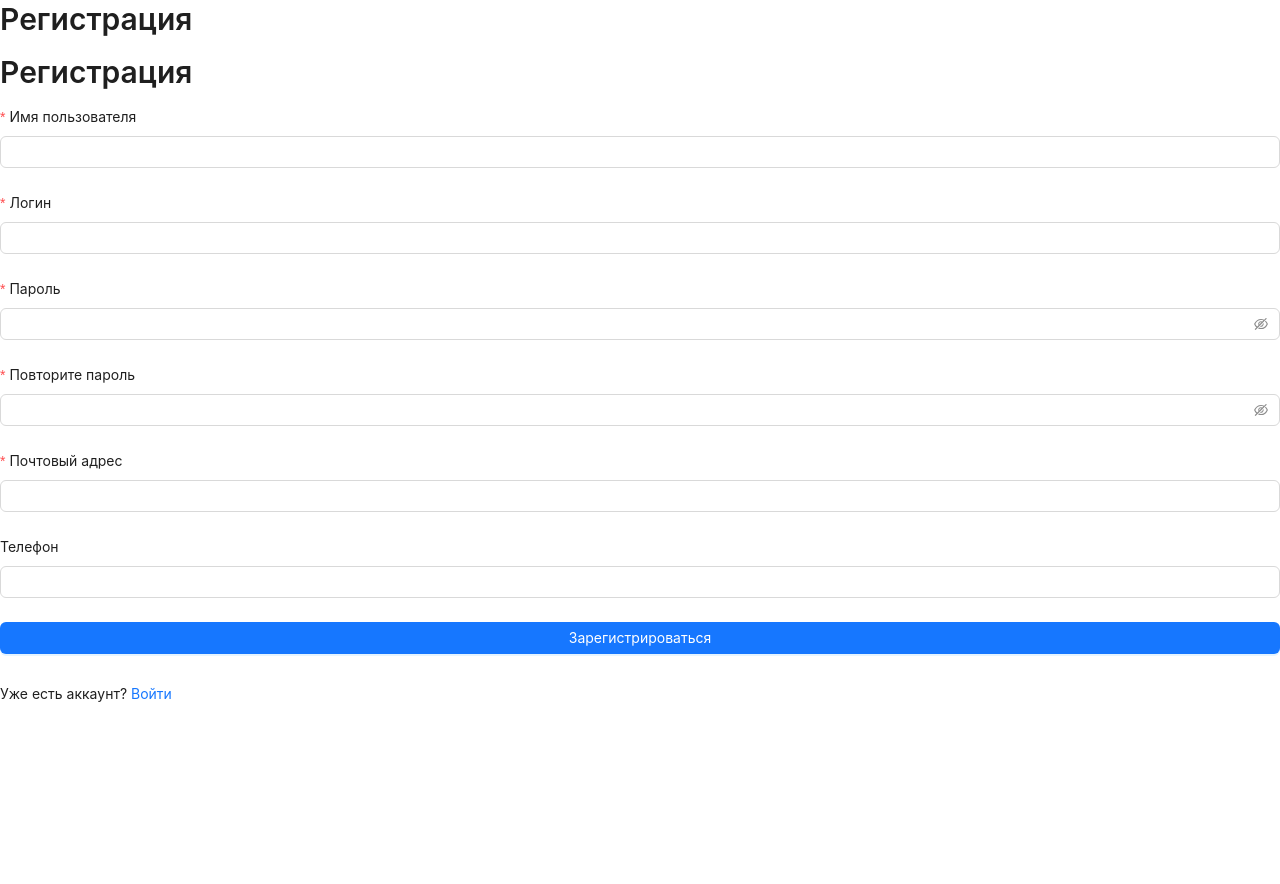
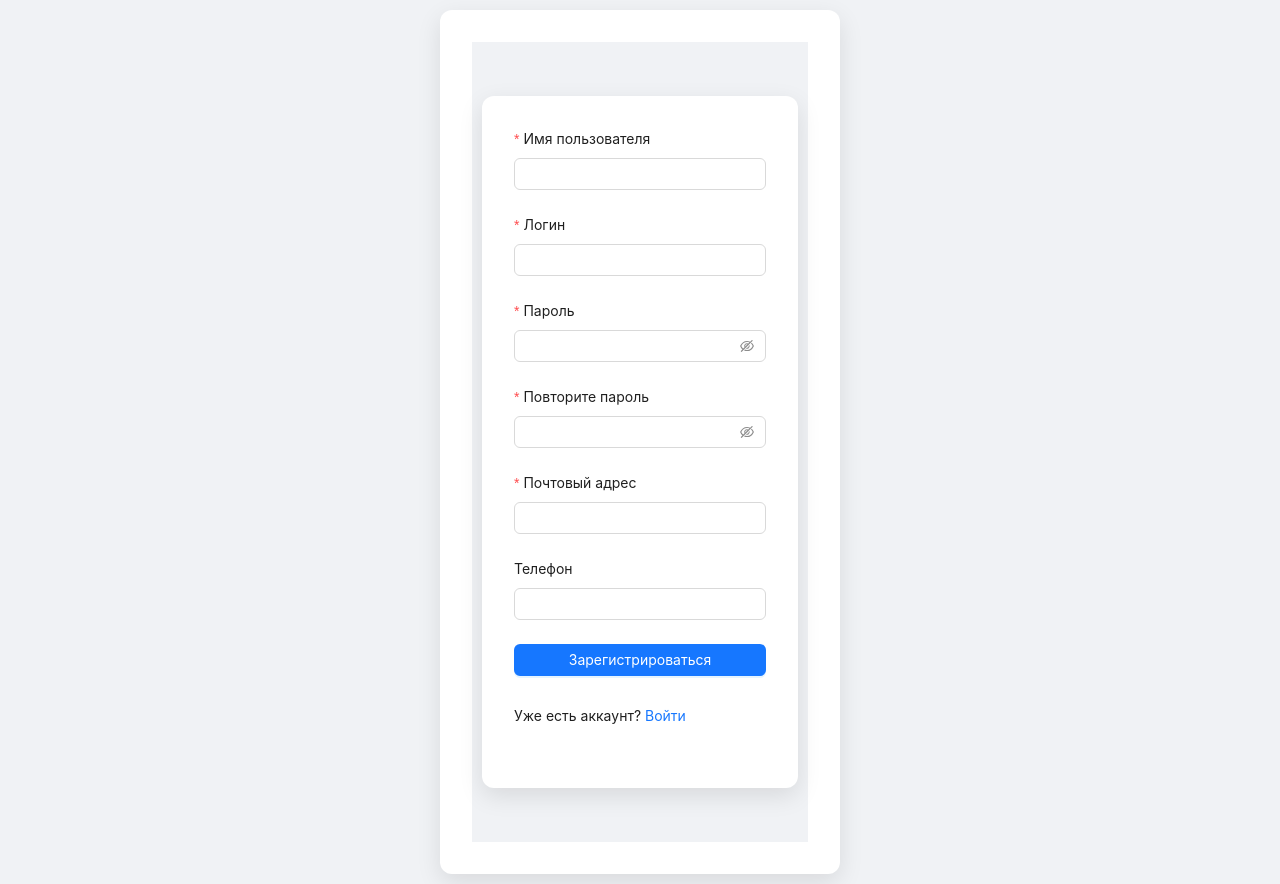
Before and after one commit to GB00747/CRM-System-TS, a React (Vite) app: page /register in a window 1280 px wide. Before the commit the page ends 800 px from the top, so only its background shows below. Built offline with nearby package versions, Linux system fonts and the light colour scheme.

Commit message:
Fix bages

```diff
--- a/src/api/todosApi.ts
+++ b/src/api/todosApi.ts
@@ -15,7 +15,7 @@ export const todosApi = {
 
   filteredTasks: async (
     filter: Filter,
-  ): Promise<FilteredTasksResponse | undefined> => {
+  ): Promise<FilteredTasksResponse> => {
     const response = await axiosInstance.get<FilteredTasksResponse>("/todos", {
       params: { filter },
     });
@@ -30,7 +30,7 @@ export const todosApi = {
   updateTask: async (
     id: number,
     data: UpdateTask,
-  ): Promise<Task | undefined> => {
+  ): Promise<Task> => {
     const response = await axiosInstance.put<Task>(`/todos/${id}`, data);
     return response.data;
   },
--- a/src/features/auth/authSlice.ts
+++ b/src/features/auth/authSlice.ts
@@ -10,13 +10,13 @@ import {
 
 interface AuthState {
   user: UserResponse | null;
-  error: string | null;
+  error: string ;
   status: "idle" | "success" | "error";
 }
 
 const initialState: AuthState = {
   user: null,
-  error: null,
+  error: '',
   status: 'idle',
 };
 
@@ -93,7 +93,7 @@ const authSlice = createSlice({
     logout(state) {
       state.user = null;
       state.status = "idle";
-      state.error = null;
+      state.error = '';
       localStorage.removeItem("accessToken");
       localStorage.removeItem("refreshToken");
     },
@@ -101,15 +101,15 @@ const authSlice = createSlice({
   extraReducers: (builder) => {
     builder
       .addCase(register.pending, (state) => {
-        state.error = null;
+        state.error = '';
       })
       .addCase(register.rejected, (state, action) => {
-        state.error = action.payload;
+        state.error = action.payload ?? "Неизвестная ошибка регистрации.";
       })
 
 
       .addCase(login.fulfilled, (state) => {
-        state.error = null;
+        state.error = '';
         state.status = 'success'
       })
 
@@ -118,7 +118,7 @@ const authSlice = createSlice({
         state.user = action.payload;
       })
       .addCase(getProfile.rejected, (state, action) => {
-        state.error = action.payload
+        state.error = action.payload ?? 'Неизвестная ошибка при получении профиля'
       })
   },
 });
--- a/src/features/todos/TodoSlice.ts
+++ b/src/features/todos/TodoSlice.ts
@@ -1,5 +1,5 @@
 import {createAsyncThunk, createSlice} from "@reduxjs/toolkit";
-import {Filter, Task, TaskInfo} from './todoTypes'
+import {Filter, Task, TaskInfo, FilteredTasksResponse} from './todoTypes'
 import {todosApi} from "@/api/todosApi";
 
 export interface TodosState {
@@ -25,18 +25,26 @@ const initialState: TodosState = {
   error: null,
 };
 
-export const fetchTodos = createAsyncThunk(
+export const fetchTodos = createAsyncThunk<
+  FilteredTasksResponse,
+  Filter,
+  { rejectValue: string }
+>(
   'todos/fetchTodos',
-  async (filter: Filter, thunkAPI) => {
+  async (
+    filter,
+    { rejectWithValue }
+  ) => {
     try {
       const data = await todosApi.filteredTasks(filter);
       return data;
-    } catch (error) {
-
-      return thunkAPI.rejectWithValue("Ошибка при загрузке задач");
+    } catch (error: unknown) {
+      // Обязательно return!
+      return rejectWithValue("Ошибка при загрузке задач");
     }
   }
 );
+
 
 export const deleteTodo = createAsyncThunk(
   'todos/deleteTodo',
@@ -54,7 +62,7 @@ export const deleteTodo = createAsyncThunk(
 export const updateTodo = createAsyncThunk(
   'todos/updateTodo',
   async (
-    { id, data }: { id: number; data: { title?: string; isDone?: boolean } },
+    {id, data}: { id: number; data: { title?: string; isDone?: boolean } },
     thunkAPI
   ) => {
     try {
@@ -88,8 +96,6 @@ const todosSlice = createSlice({
       .addCase(deleteTodo.pending, (state) => {
         state.error = null;
       })
-      .addCase(deleteTodo.fulfilled, (state) => {
-      })
       .addCase(deleteTodo.rejected, (state, action) => {
         state.error = action.payload as string;
       })
--- a/src/features/todos/todoTypes.ts
+++ b/src/features/todos/todoTypes.ts
@@ -23,7 +23,7 @@ export type TaskInfo = {
 
 export type MetaResponse<T, N> = {
   data: T[];
-  info?: N;
+  info: N;
   meta: {
     totalAmount: number;
   };
--- a/src/layout/AuthLayout.tsx
+++ b/src/layout/AuthLayout.tsx
@@ -1,20 +1,15 @@
 import { ReactNode } from "react";
-import { Typography } from "antd";
-
-const { Title } = Typography;
+import "./auth.css";
 
 interface AuthLayoutProps {
-  title: string;
   children: ReactNode;
+  title?: string;
 }
 
-export default function AuthLayout({ title, children }: AuthLayoutProps) {
+export default function AuthLayout({ children }: AuthLayoutProps) {
   return (
-    <div className="min-h-screen flex items-center justify-center bg-gray-50">
-      <div className="max-w-md w-full p-6 bg-white shadow-lg rounded-xl">
-        <Title level={2} className="text-center mb-6">
-          {title}
-        </Title>
+    <div className="auth-wrapper">
+      <div className="auth-box">
         {children}
       </div>
     </div>
--- /dev/null
+++ b/src/layout/auth.css
@@ -0,0 +1,17 @@
+.auth-wrapper {
+    display: flex;
+    justify-content: center;
+    align-items: center;
+    min-height: 100vh;
+    background-color: #f0f2f5;
+    padding: 10px;
+}
+
+.auth-box {
+    width: 100%;
+    max-width: 400px;
+    padding: 32px;
+    background-color: #fff;
+    border-radius: 12px;
+    box-shadow: 0 8px 24px rgba(0, 0, 0, 0.1);
+}
--- a/src/pages/LoginPage.tsx
+++ b/src/pages/LoginPage.tsx
@@ -1,24 +1,22 @@
 import { Form, Input, Button, Typography, message } from "antd";
 import { useNavigate } from "react-router-dom";
-import {login} from "@/features/auth/authSlice.ts";
-import {AuthData} from '@/features/auth/authTypes'
-import {useDispatch} from "react-redux";
-import {AppDispatch} from "@/app/store.ts";
+import { login } from "@/features/auth/authSlice.ts";
+import { AuthData } from "@/features/auth/authTypes";
+import { useDispatch } from "react-redux";
+import { AppDispatch } from "@/app/store.ts";
 
-const { Title, Link } = Typography;
+const { Link } = Typography;
 
 export default function LoginPage() {
   const dispatch = useDispatch<AppDispatch>();
   const [form] = Form.useForm();
   const navigate = useNavigate();
 
-  // Обработчик отправки формы
   const onFinish = async (values: AuthData) => {
     try {
-      await dispatch(login(values))
+      await dispatch(login(values));
       message.success("Авторизация прошла успешно.");
-      navigate("/app/todos"); // Перенаправление на главную страницу (Список задач)
-
+      navigate("/app/todos");
     } catch (error: any) {
       if (error.response?.status === 401) {
         message.error("Неверные логин или пароль");
@@ -29,8 +27,7 @@ export default function LoginPage() {
   };
 
   return (
-    <div className="max-w-md mx-auto p-4 mt-10 shadow-lg rounded-xl">
-      <Title level={2}>Вход в систему</Title>
+      <div>
         <Form form={form} layout="vertical" onFinish={onFinish}>
           <Form.Item
             label="Логин"
@@ -38,7 +35,10 @@ export default function LoginPage() {
             rules={[
               { required: true, message: "Введите логин" },
               { min: 2, max: 60, message: "От 2 до 60 символов" },
-            { pattern: /^[a-zA-Z0-9]+$/, message: "Только латинские буквы и цифры" },
+              {
+                pattern: /^[a-zA-Z0-9]+$/,
+                message: "Только латинские буквы и цифры",
+              },
             ]}
           >
             <Input />
@@ -47,7 +47,10 @@ export default function LoginPage() {
           <Form.Item
             label="Пароль"
             name="password"
-          rules={[{ required: true, message: "Введите пароль" }, { min: 6, max: 60 }]}
+            rules={[
+              { required: true, message: "Введите пароль" },
+              { min: 6, max: 60 },
+            ]}
             hasFeedback
           >
             <Input.Password />
@@ -59,8 +62,9 @@ export default function LoginPage() {
             </Button>
           </Form.Item>
 
-        <Form.Item>
-          Нет аккаунта? <Link onClick={() => navigate("/register")}>Зарегистрироваться</Link>
+          <Form.Item className="text-center">
+            Нет аккаунта?{" "}
+            <Link onClick={() => navigate("/register")}>Зарегистрироваться</Link>
           </Form.Item>
         </Form>
       </div>
--- a/src/pages/ProfilePage.tsx
+++ b/src/pages/ProfilePage.tsx
@@ -3,6 +3,7 @@ import { Typography } from "antd";
 import {useDispatch, useSelector} from "react-redux";
 import {AppDispatch, RootState} from "@/app/store";
 import {getProfile} from "@/features/auth/authSlice";
+import { UserResponse } from "@/features/auth/authTypes";
 
 const { Title, Text } = Typography;
 
@@ -10,7 +11,7 @@ const { Title, Text } = Typography;
 
 export default function ProfilePage() {
   const dispatch = useDispatch<AppDispatch>();
-  const user = useSelector<RootState>((state) => state.auth.user);
+  const user = useSelector<RootState, UserResponse | null>((state) => state.auth.user);
 
 
   useEffect(() => {
@@ -20,7 +21,6 @@ export default function ProfilePage() {
   if (!user) {
     return <div>Данные профиля не найдены</div>;
   }
-
 
   return (
     <div className="max-w-md mx-auto p-4 mt-10 shadow-lg rounded-xl">
--- a/src/pages/RegistrationPage.tsx
+++ b/src/pages/RegistrationPage.tsx
@@ -45,7 +45,7 @@ export default function RegistrationPage() {
 
 
   return (
-    <AuthLayout title="Регистрация">
+    <AuthLayout title='Регистрация'>
       <Form form={form} layout="vertical" onFinish={onFinish}>
         <Form.Item
           label="Имя пользователя"
```
Lines whose indentation alone changed are shown as unchanged.
